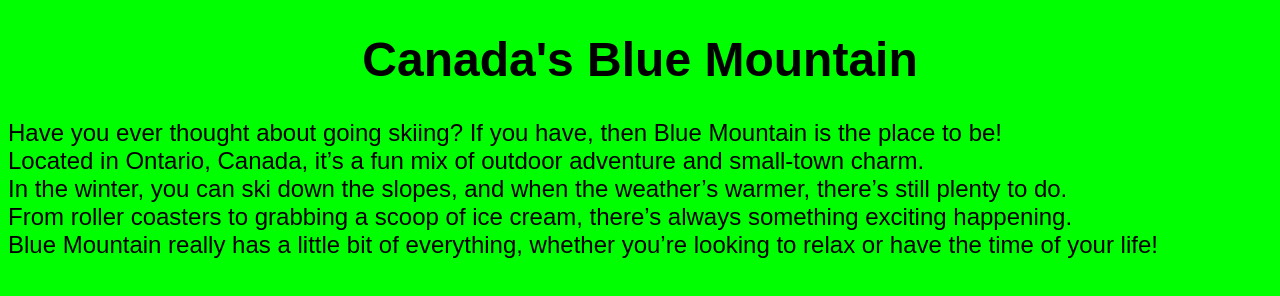
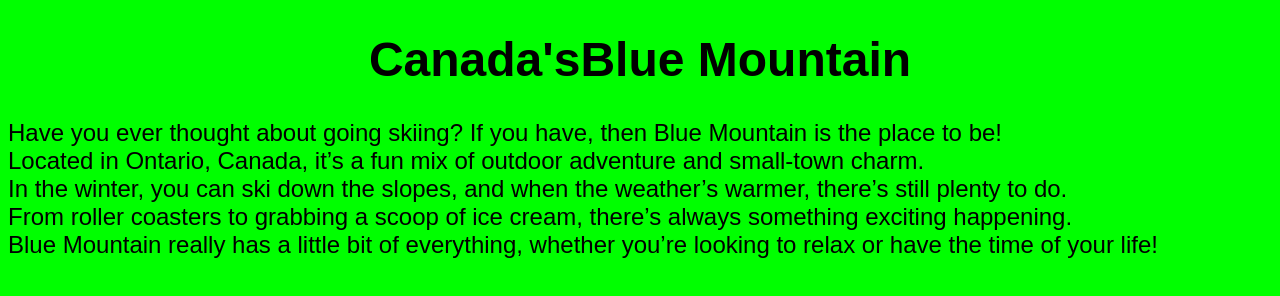
Before and after one commit to hamburgerbooks/hamburgerbooks.github.io, a plain HTML site: page index.html in a window 1280 px wide. Drawn offline with Linux system fonts and the light colour scheme.

Commit message:
Update index.html

```diff
--- a/index.html
+++ b/index.html
@@ -26,7 +26,7 @@
 
 <body>
     <!-- The webpage's text, information, and pictures -->
-    <h1>Canada's Blue Mountain</h1>
+    <h1>Canada'sBlue Mountain</h1>
 
    <p>Have you ever thought about going skiing? If you have, then Blue Mountain is the place to be! <br>
 	    Located in Ontario, Canada, it’s a fun mix of outdoor adventure and small-town charm.<br>
```
